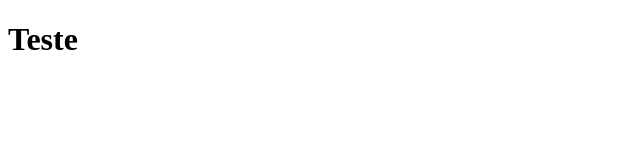
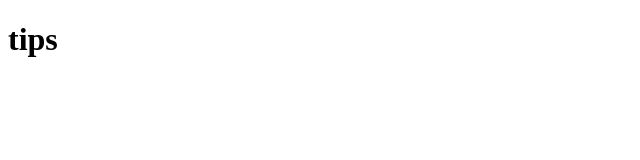
Before and after one commit to GuiBarros0/clone-tabnew, a Next.js app: page / in a window 1280 px wide. Shown: the top 160 px of the page, without its empty margins (0-640 px from the left). Built offline with nearby package versions, Linux system fonts and the light colour scheme.

Commit message:
refactor: improve code structure in pages/index.js

```diff
--- a/pages/index.js
+++ b/pages/index.js
@@ -1,5 +1,5 @@
 function Home() {
-  return <h1>Teste</h1>
+  return <h1>tips</h1>;
 }
 
 export default Home;
```
